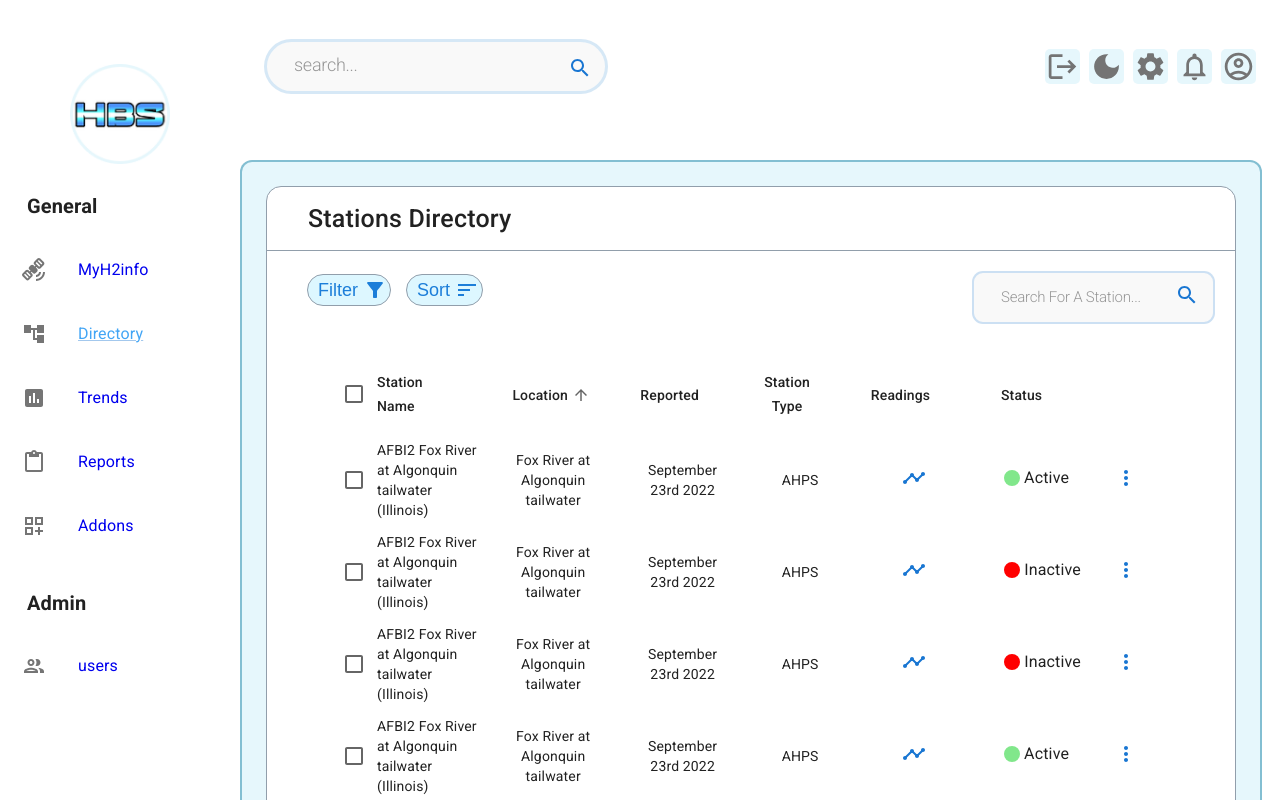
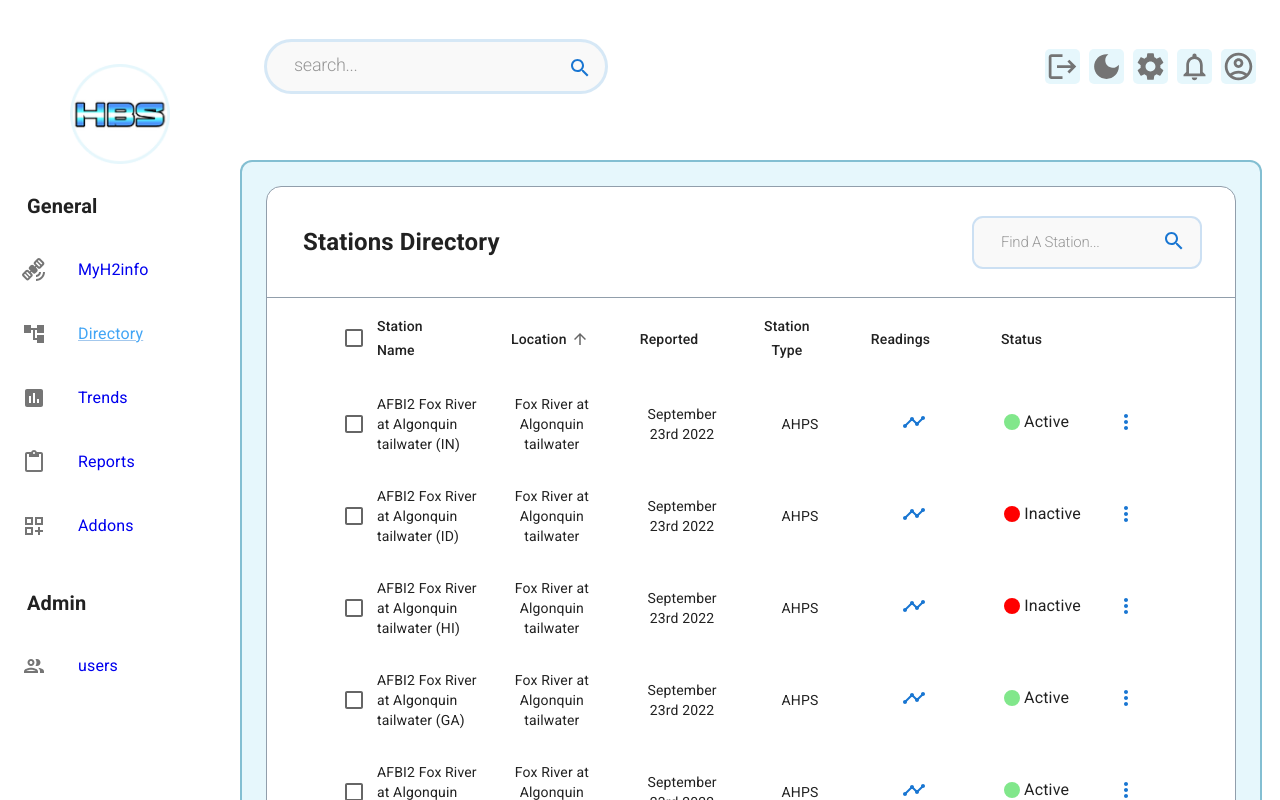
Before and after one commit to kpierc11/Dashboard_Demo, a React (Create React App) app in the folder app/: page /stations-directory in a window 1280 px wide. Shown: the top 800 px of the page. Built offline with nearby package versions, Linux system fonts and the light colour scheme.

Commit message:
Fixed directory postion moved search bar up

```diff
--- a/app/src/components/StationsDirectory/StationsDirectory.tsx
+++ b/app/src/components/StationsDirectory/StationsDirectory.tsx
@@ -17,8 +17,6 @@ import Paper from "@mui/material/Paper";
 import Checkbox from "@mui/material/Checkbox";
 import SearchIcon from "@mui/icons-material/Search";
 import { visuallyHidden } from "@mui/utils";
-import SortIcon from "@mui/icons-material/Sort";
-import FilterAltIcon from "@mui/icons-material/FilterAlt";
 import FiberManualRecordIcon from "@mui/icons-material/FiberManualRecord";
 import MoreVertIcon from "@mui/icons-material/MoreVert";
 
@@ -54,7 +52,7 @@ function createData(
 
 const rows = [
   createData(
-    "AFBI2 Fox River at Algonquin tailwater (Illinois)",
+    "AFBI2 Fox River at Algonquin tailwater (IN)",
     "Fox River at Algonquin tailwater",
     "September 23rd 2022",
     "AHPS",
@@ -66,7 +64,19 @@ const rows = [
     <MoreVertIcon color="primary"></MoreVertIcon>
   ),
   createData(
-    "AFBI2 Fox River at Algonquin tailwater (Illinois)",
+    "AFBI2 Fox River at Algonquin tailwater (ID)",
+    "Fox River at Algonquin tailwater",
+    "September 23rd 2022",
+    "AHPS",
+    <TimelineIcon color="primary"></TimelineIcon>,
+    <Box sx={{ display: "inline-flex" }}>
+      <FiberManualRecordIcon sx={{ color: "#FF0000", marginLeft: "12px"  }}></FiberManualRecordIcon>
+      <Typography>Inactive</Typography>
+    </Box>,
+    <MoreVertIcon color="primary"></MoreVertIcon>
+  ),
+  createData(
+    "AFBI2 Fox River at Algonquin tailwater (HI)",
     "Fox River at Algonquin tailwater",
     "September 23rd 2022",
     "AHPS",
@@ -80,7 +90,31 @@ const rows = [
     <MoreVertIcon color="primary"></MoreVertIcon>
   ),
   createData(
-    "AFBI2 Fox River at Algonquin tailwater (Illinois)",
+    "AFBI2 Fox River at Algonquin tailwater (GA)",
+    "Fox River at Algonquin tailwater",
+    "September 23rd 2022",
+    "AHPS",
+    <TimelineIcon color="primary"></TimelineIcon>,
+    <Box sx={{ display: "inline-flex" }}>
+      <FiberManualRecordIcon sx={{ color: "#81E78B" }}></FiberManualRecordIcon>
+      <Typography>Active</Typography>
+    </Box>,
+    <MoreVertIcon color="primary"></MoreVertIcon>
+  ),
+  createData(
+    "AFBI2 Fox River at Algonquin tailwater (AZ)",
+    "Fox River at Algonquin tailwater",
+    "September 23rd 2022",
+    "AHPS",
+    <TimelineIcon color="primary"></TimelineIcon>,
+    <Box sx={{ display: "inline-flex" }}>
+      <FiberManualRecordIcon sx={{ color: "#81E78B" }}></FiberManualRecordIcon>
+      <Typography>Active</Typography>
+    </Box>,
+    <MoreVertIcon color="primary"></MoreVertIcon>
+  ),
+  createData(
+    "AFBI2 Fox River at Algonquin tailwater (AL)",
     "Fox River at Algonquin tailwater",
     "September 23rd 2022",
     "AHPS",
@@ -94,7 +128,7 @@ const rows = [
     <MoreVertIcon color="primary"></MoreVertIcon>
   ),
   createData(
-    "AFBI2 Fox River at Algonquin tailwater (Illinois)",
+    "AFBI2 Fox River at Algonquin tailwater (CA)",
     "Fox River at Algonquin tailwater",
     "September 23rd 2022",
     "AHPS",
@@ -106,7 +140,7 @@ const rows = [
     <MoreVertIcon color="primary"></MoreVertIcon>
   ),
   createData(
-    "AFBI2 Fox River at Algonquin tailwater (Illinois)",
+    "AFBI2 Fox River at Algonquin tailwater (NY)",
     "Fox River at Algonquin tailwater",
     "September 23rd 2022",
     "AHPS",
@@ -118,21 +152,7 @@ const rows = [
     <MoreVertIcon color="primary"></MoreVertIcon>
   ),
   createData(
-    "AFBI2 Fox River at Algonquin tailwater (Illinois)",
-    "Fox River at Algonquin tailwater",
-    "September 23rd 2022",
-    "AHPS",
-    <TimelineIcon color="primary"></TimelineIcon>,
-    <Box sx={{ display: "inline-flex" }}>
-      <FiberManualRecordIcon
-        sx={{ color: "#FF0000", marginLeft: "12px" }}
-      ></FiberManualRecordIcon>
-      <Typography>Inactive</Typography>
-    </Box>,
-    <MoreVertIcon color="primary"></MoreVertIcon>
-  ),
-  createData(
-    "AFBI2 Fox River at Algonquin tailwater (Illinois)",
+    "AFBI2 Fox River at Algonquin tailwater (FL)",
     "Fox River at Algonquin tailwater",
     "September 23rd 2022",
     "AHPS",
@@ -144,7 +164,7 @@ const rows = [
     <MoreVertIcon color="primary"></MoreVertIcon>
   ),
   createData(
-    "AFBI2 Fox River at Algonquin tailwater (Illinois)",
+    "AFBI2 Fox River at Algonquin tailwater (TN)",
     "Fox River at Algonquin tailwater",
     "September 23rd 2022",
     "AHPS",
@@ -156,7 +176,7 @@ const rows = [
     <MoreVertIcon color="primary"></MoreVertIcon>
   ),
   createData(
-    "AFBI2 Fox River at Algonquin tailwater (Illinois)",
+    "AFBI2 Fox River at Algonquin tailwater (AR)",
     "Fox River at Algonquin tailwater",
     "September 23rd 2022",
     "AHPS",
@@ -168,7 +188,7 @@ const rows = [
     <MoreVertIcon color="primary"></MoreVertIcon>
   ),
   createData(
-    "AFBI2 Fox River at Algonquin tailwater (Illinois)",
+    "AFBI2 Fox River at Algonquin tailwater (CO)",
     "Fox River at Algonquin tailwater",
     "September 23rd 2022",
     "AHPS",
@@ -180,31 +200,7 @@ const rows = [
     <MoreVertIcon color="primary"></MoreVertIcon>
   ),
   createData(
-    "AFBI2 Fox River at Algonquin tailwater (Illinois)",
-    "Fox River at Algonquin tailwater",
-    "September 23rd 2022",
-    "AHPS",
-    <TimelineIcon color="primary"></TimelineIcon>,
-    <Box sx={{ display: "inline-flex" }}>
-      <FiberManualRecordIcon sx={{ color: "#81E78B" }}></FiberManualRecordIcon>
-      <Typography>Active</Typography>
-    </Box>,
-    <MoreVertIcon color="primary"></MoreVertIcon>
-  ),
-  createData(
-    "AFBI2 Fox River at Algonquin tailwater (Illinois)",
-    "Fox River at Algonquin tailwater",
-    "September 23rd 2022",
-    "AHPS",
-    <TimelineIcon color="primary"></TimelineIcon>,
-    <Box sx={{ display: "inline-flex" }}>
-      <FiberManualRecordIcon sx={{ color: "#81E78B" }}></FiberManualRecordIcon>
-      <Typography>Active</Typography>
-    </Box>,
-    <MoreVertIcon color="primary"></MoreVertIcon>
-  ),
-  createData(
-    "AFBI2 Fox River at Algonquin tailwater (Illinois)",
+    "AFBI2 Fox River at Algonquin tailwater (LA)",
     "Fox River at Algonquin tailwater",
     "September 23rd 2022",
     "AHPS",
@@ -407,39 +403,25 @@ function EnhancedTableToolbar(props: EnhancedTableToolbarProps) {
             {numSelected} selected
           </Typography>
         ) : (
-          <Typography
-            sx={{ flex: "1 1 100%", fontSize: "25px", paddingLeft: "25px" }}
-            variant="h6"
-            id="tableTitle"
-            component="div"
-          >
-            Stations Directory
-          </Typography>
-        )}
-      </Toolbar>
-      <div className="sub-toolbar">
-        <div className="directory-buttons">
-          <button className="lightblue-button">
-            Filter <FilterAltIcon className="filter-sort-icon"></FilterAltIcon>
-          </button>
-          <button className="lightblue-button">
-            Sort <SortIcon className="filter-sort-icon"></SortIcon>
-          </button>
+          <div className={"stations-directory-topbar"}>
+            <div className={"stations-title-column"}>
+              <h2 className="directory-title">Stations Directory</h2>
             </div>
-        <div className={"directory-search-container"}>
-          <form>
+            <div className={"stations-directory-search-column"}>
+              <div className="directory-buttons"></div>
+              <form method="POST" style={{ width: "100%" }}>
                 <div style={{ position: "relative" }}>
                   <input
                     id="directory-search"
                     type="search"
-                placeholder="Search For A Station..."
+                    placeholder="Find A Station..."
                   ></input>
                   <SearchIcon
                     sx={{
                       position: "absolute",
                       right: 0,
                       marginRight: 2,
-                  marginTop: "5%",
+                      marginTop: "6%",
                       top: 0,
                     }}
                     color="primary"
@@ -448,6 +430,8 @@ function EnhancedTableToolbar(props: EnhancedTableToolbarProps) {
               </form>
             </div>
           </div>
+        )}
+      </Toolbar>
     </>
   );
 }
--- a/app/src/components/StationsDirectory/stationDirectory.css
+++ b/app/src/components/StationsDirectory/stationDirectory.css
@@ -23,18 +23,8 @@
   padding-left: 10px;
 }
 
-.sub-toolbar {
-  display: flex;
-  align-items: center;
-  position: relative;
-  margin-right: 20px;
-  height: 100%;
-  flex-wrap: wrap;
-  padding-bottom: 30px;
-}
-
-.filter-sort-icon {
-  margin-left: 5px;
+.directory-title{
+  margin-left: 20px;
 }
 
 .directory-search-container {
@@ -70,3 +60,24 @@
 .edit-button {
   border: none;
 }
+
+.stations-directory-topbar {
+  display: flex;
+  width: 100%;
+  flex-wrap: wrap;
+  align-items: center;
+  height: 110px;
+}
+
+.stations-title-column {
+  display: flex;
+  margin-right: auto;
+  width: 100%;
+  max-width: 300px;
+}
+
+.stations-directory-search-column {
+  display: flex;
+  align-items: center;
+  margin-right: 25px;
+}
```
Lines whose indentation alone changed are shown as unchanged.
